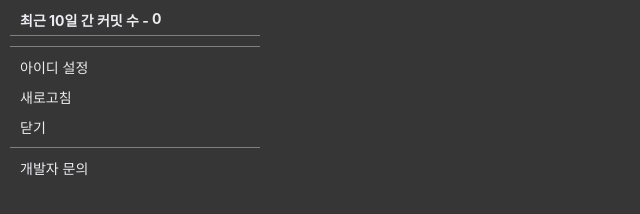
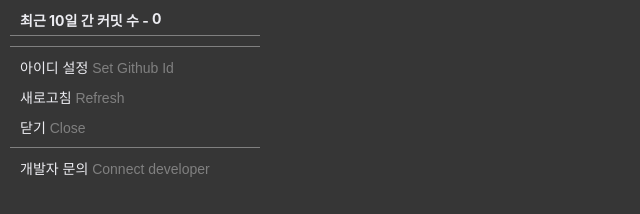
Before and after one commit to 99mini/chrome-extension-Nurture-Nature, a website built with webpack: page src/popup/popup.html in a window 1280 px wide. Shown: the whole page, without its empty margins (0-640 px from the left). Built offline with nearby package versions, Linux system fonts and the light colour scheme; no server answers.

Commit message:
add: 팝업 영어 추가

```diff
--- a/src/popup/popup.html
+++ b/src/popup/popup.html
@@ -25,23 +25,37 @@
       <!-- 아이디 설정 / 새로고침 / 닫기 버튼 -->
       <hr class="line" />
       <button id="set-userId-btn" class="menu-button">
-        <span>아이디 설정</span>
+        <div>
+          <span>아이디 설정 </span>
+          <span style="color: var(--color-dark-grey)"> Set Github Id </span>
+        </div>
         <!-- <span class="short-cut-text"> ⌘U </span> -->
       </button>
       <button id="refresh-btn" class="menu-button">
-        <span>새로고침</span>
+        <div>
+          <span>새로고침 </span>
+          <span style="color: var(--color-dark-grey)"> Refresh </span>
+        </div>
         <!-- <span class="short-cut-text"> ⌘R </span> -->
       </button>
       <button id="close-btn" class="menu-button">
-        <span>닫기</span>
+        <div>
+          <span>닫기 </span>
+          <span style="color: var(--color-dark-grey)"> Close </span>
+        </div>
         <!-- <span class="short-cut-text"> ⌘Q </span> -->
       </button>
       <!-- 아이디 설정 / 새로고침 / 닫기 버튼 -->
       <!-- 개발자 문의 버튼 -->
       <hr class="line" />
-      <button id="connet-dev" class="menu-button">
+      <button id="connect-dev" class="menu-button">
         <a href="mailto: min390@uos.ac.kr" style="width: 100%; display: flex">
-          <span>개발자 문의</span>
+          <div>
+            <span>개발자 문의 </span>
+            <span style="color: var(--color-dark-grey)">
+              Connect developer</span
+            >
+          </div>
         </a>
       </button>
       <!-- 개발자 문의 버튼 -->
```
